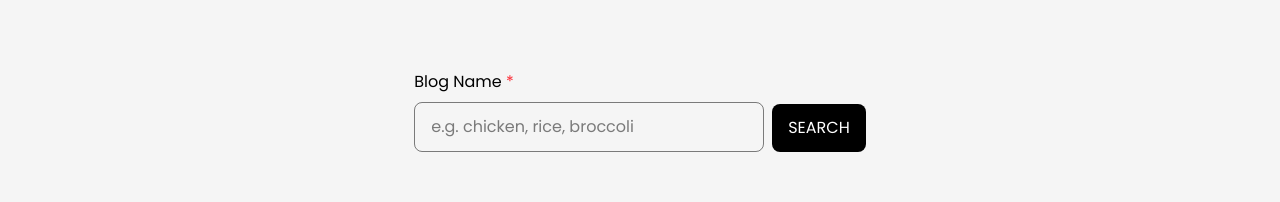
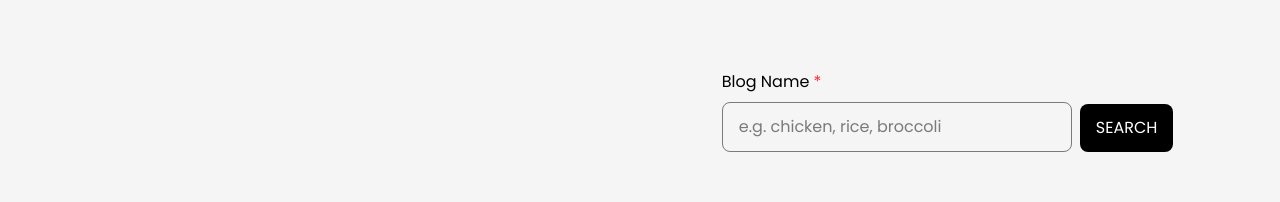
Before and after one commit to wilhelmusolejr/foodify-v2, a React (Vite) app in the folder client/: page /blog in a window 1280 px wide. Shown: the part 384-586 px from the top of the page. Built offline with nearby package versions, Linux system fonts and the light colour scheme; no server answers; a web font is replaced by a local one.

Commit message:
feat: animation on heading

```diff
--- a/client/src/pages/Blog.jsx
+++ b/client/src/pages/Blog.jsx
@@ -10,6 +10,10 @@ import MailLetter from "@components/MailLetter";
 
 // UTILS
 import { ENV } from "@/config/env";
+import { fadeUp, staggerContainer } from "@/animations/motionVariants";
+
+// LIBRARY
+import { motion } from "framer-motion";
 
 let blogs = [
   {
@@ -68,11 +72,24 @@ export default function Blog() {
       <Navigator />
 
       {/* heading */}
-      <div className="w-10/12 max-w-7xl mx-auto mt-30">
+      <motion.div
+        initial="hidden"
+        animate="visible"
+        variants={fadeUp}
+        className="w-10/12 max-w-7xl mx-auto mt-30"
+      >
+        <motion.div
+          variants={fadeUp}
+          initial="hidden"
+          whileInView="visible"
+          viewport={{ once: true, amount: 0.3 }}
+        >
           <SectionHeading heading="Blog" subheading="Browse All Recipes by Category or Filter" />
+        </motion.div>
 
         {/* Search */}
-        <div className="flex flex-col md:flex-row md:items-end justify-center gap-2 mb-14 mt-30">
+        <div className="flex justify-end  mb-14 mt-30">
+          <div className="flex flex-col md:flex-row md:items-end justify-center gap-2">
             {/* form */}
             <div className="w-full md:w-fit flex flex-col gap-2">
               <Label name="Blog name" required={true} />
@@ -87,6 +104,7 @@ export default function Blog() {
               <p>Search</p>
             </button>
           </div>
+        </div>
 
         {/* parent */}
         <div className="grid grid-cols-1 md:grid-cols-2 xl:grid-cols-3 gap-5 mb-20">
@@ -96,7 +114,7 @@ export default function Blog() {
         </div>
 
         <Pagination />
-      </div>
+      </motion.div>
 
       <br />
 
--- a/client/src/pages/Search.jsx
+++ b/client/src/pages/Search.jsx
@@ -34,6 +34,7 @@ import offlineRecipeData from "./recipe.json";
 // UTILS
 import { getRandomApiKey } from "../utils/apiUtils";
 import { ENV } from "@/config/env";
+import { fadeUp, staggerContainer } from "@/animations/motionVariants";
 
 // DATA
 // DATA
@@ -366,12 +367,24 @@ export default function Search() {
       {searchParams.size == 0 ? (
         <>
           {/* heading */}
-          <div className="w-10/12 mx-auto mt-30">
-            <SectionHeading
-              heading="Find Your Perfect Meal"
-              subheading="Browse All Recipes by Category or Filter"
-            />
-          </div>
+          <motion.div
+            initial="hidden"
+            animate="visible"
+            variants={fadeUp}
+            className="w-10/12 mx-auto mt-30"
+          >
+            <motion.div
+              variants={fadeUp}
+              initial="hidden"
+              whileInView="visible"
+              viewport={{ once: true, amount: 0.3 }}
+            >
+              <SectionHeading
+                heading="Find Your Perfect Meal"
+                subheading="Browse All Recipes by Category or Filter"
+              />
+            </motion.div>
+          </motion.div>
 
           <div className="w-10/12 mx-auto">
             {/* Type */}
```
Lines whose indentation alone changed are shown as unchanged.
